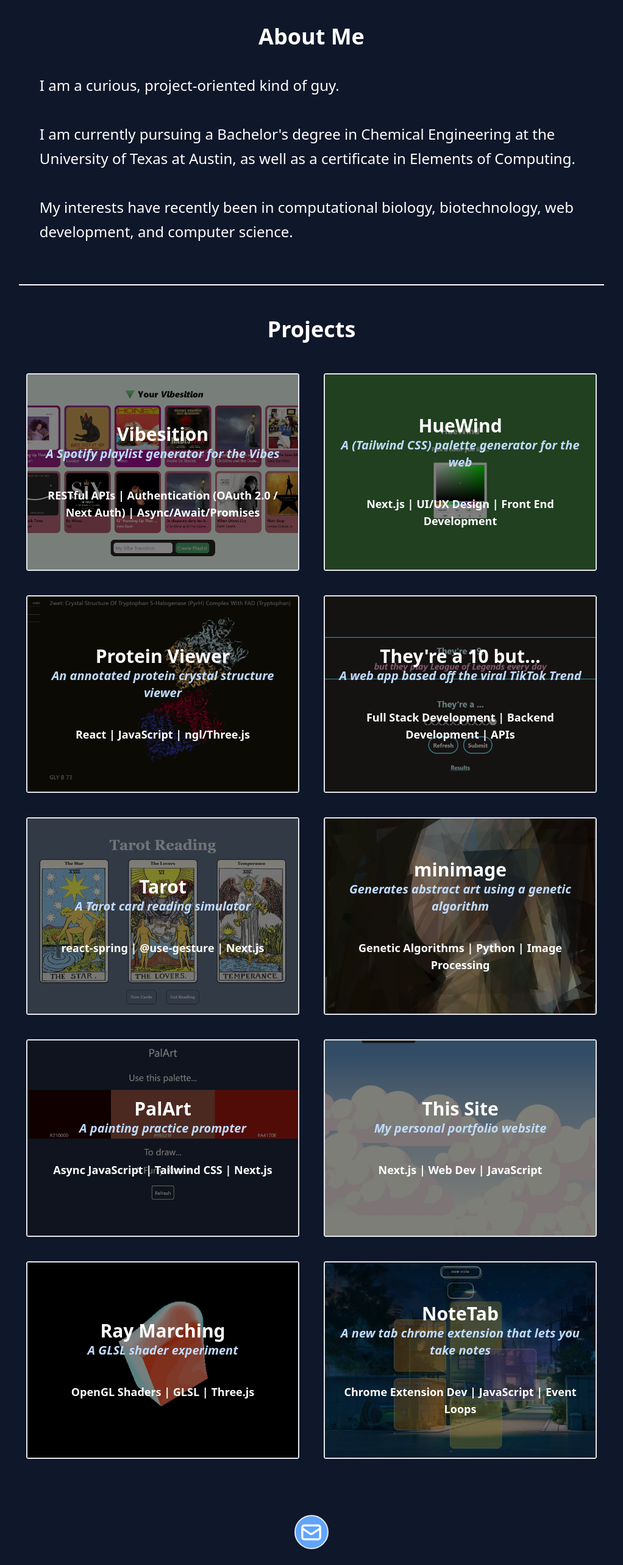
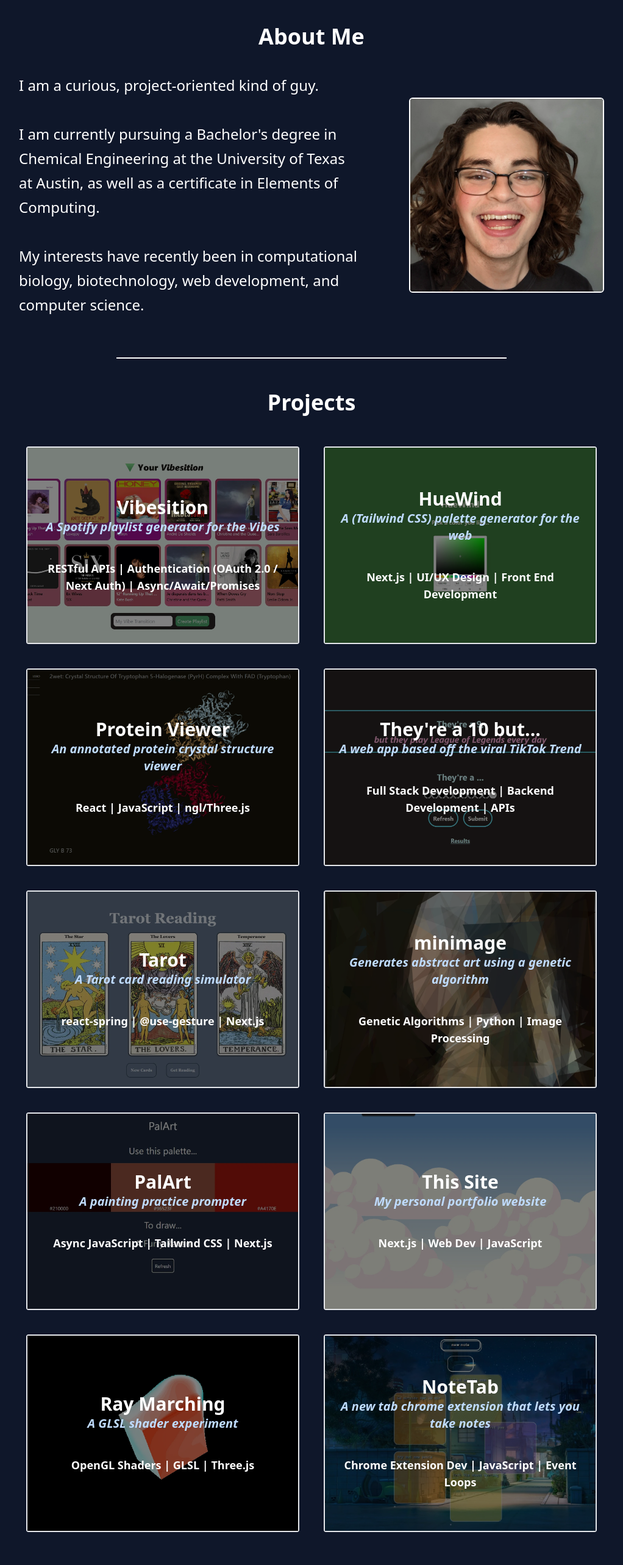
Before and after one commit to jordantwells42/jordantwells-next, a Next.js app: page / in a window 1280 px wide. Shown: the part 800-3366 px from the top of the page at 61% size, without its empty margins (129-1151 px from the left). Built offline with nearby package versions, Linux system fonts and the light colour scheme.

Commit message:
UX improvements and selfie!

```diff
--- a/components/aboutme.js
+++ b/components/aboutme.js
@@ -4,7 +4,9 @@ import Section from './section.js'
 export default function AboutMe () {
   return (
     <Section name='About Me'>
-      <div className='text-left max-w-prose leading-10'>
+      <div className='w-full flex flex-col md:flex-row items-center justify-center gap-20'>
+        <div className='text-left leading-10 max-w-prose'>
+
           <p>I am a curious, project-oriented kind of guy.</p>
           <br></br>
           <p>
@@ -18,6 +20,8 @@ export default function AboutMe () {
             biotechnology, web development, and computer science.
           </p>
         </div>
+          <img className="w-full md:w-1/3 aspect-square rounded-md border-white border-2" alt="Jordan Wells" src="/jordan.webp"/>
+      </div>
     </Section>
   )
 }
--- a/components/cards.js
+++ b/components/cards.js
@@ -6,6 +6,7 @@ import { motion } from "framer-motion"
 export function ProjectCard (props) {
   return (
     <Card
+      newTab={props.newTab || false}
       title={props.title}
       subtitle={props.subtitle}
       language={props.language}
@@ -19,6 +20,7 @@ export function ProjectCard (props) {
 export function Card (props) {
   return (
     <Link href={props.link}>
+      <a rel="noopener noreferrer" target={props.newTab ? "_blank" : ""}>
       <motion.div
         initial={{x:-10, opacity:0}}
         whileInView={{x:0,opacity:1}}
@@ -39,6 +41,7 @@ export function Card (props) {
           </div>
         </div>
       </motion.div>
+      </a>
     </Link>
   )
 }
--- a/components/divider.js
+++ b/components/divider.js
@@ -2,6 +2,6 @@ import React from 'react'
 
 export default function Divider () {
   return (
-    <div className='h-4 w-3/4 flex items-center justify-center border-white border-b-2 my-3'></div>
+    <div className='h-4 w-3/4 md:w-1/2 flex items-center justify-center border-white border-b-2 my-3'></div>
   )
 }
--- a/components/footer.js
+++ b/components/footer.js
@@ -13,15 +13,16 @@ const contacts = [
 ]
 
 export default function Footer () {
-  let [toggle, setToggle] = useState(false)
+  let [toggle, setToggle] = useState(true)
   let [toggleStyle, setToggleStyle] = useState({
-    marginy: '-mx-3',
-    translatey: 'translate-y-80',
-    translateyinv: 'translate-y-0',
+    marginy: 'mx-2',
+    translatey: 'translate-y-0',
+    translateyinv: 'translate-y-80',
     animate: ''
   })
 
   const changeToggle = e => {
+    return
     setToggle(p => !p)
     if (!toggle) {
       setToggleStyle({
@@ -51,7 +52,7 @@ export default function Footer () {
         onMouseEnter={changeToggle}
         className={
           toggleStyle.translateyinv +
-          ' transition-transform ease-in-out duration-300 mt-10 flex flex-col justify-center items-center border-2 hover:cursor-pointer rounded-full bg-blue-400 w-14 h-14 z-50'
+          ' transition-transform ease-in-out duration-300 mt-10 flex flex-col justify-center items-center border-2 hover:cursor-pointer rounded-2xl bg-blue-400 w-14 h-14 z-50'
         }
       >
         <svg
@@ -73,7 +74,7 @@ export default function Footer () {
         onMouseLeave={changeToggle}
         className={
           toggleStyle.translatey +
-          ' transition-transform ease-in-out duration-300 -mt-20 p-3 border-2 rounded-full bg-slate-800 flex flex-col items-center z-40'
+          ' transition-transform ease-in-out duration-300 -mt-20 p-3 border-2 rounded-2xl bg-slate-800 flex flex-col items-center z-40'
         }
       >
         <div className='flex flex-col items-center justify-center'>
--- a/pages/projects/[title].js
+++ b/pages/projects/[title].js
@@ -1,4 +1,5 @@
 import Head from 'next/head'
+import Link from 'next/link'
 import { useRouter } from 'next/router'
 import projectsJSON from '../../public/projects.json'
 import Divider from '../../components/divider.js'
@@ -58,6 +59,7 @@ export default function Project ({ project }) {
           <div className='grid w-full md:grid-cols-1 lg:grid-cols-2 md:gap-8 sm:gap-4 flex flex-row items-center justify-center'>
             {project.links.map((link, idx) => (
               <Card
+                newTab={true}
                 img={project.images[(idx + 1) % project.images.length]}
                 alt={project.alts[(idx + 1) % project.images.length]}
                 key={link.title}
@@ -68,6 +70,7 @@ export default function Project ({ project }) {
             ))}
           </div>
         </Section>
+        <Link href="/#Projects" ><a className="text-white text-xl hover:text-blue-300 pb-10">&lt; Back to Projects</a></Link>
         <Footer />
       </div>
     </>
```
Also changed, not shown: public/jordan.webp (added), 1 other file (tests, documents, lock files or other folders). Lines whose indentation alone changed are shown as unchanged.
